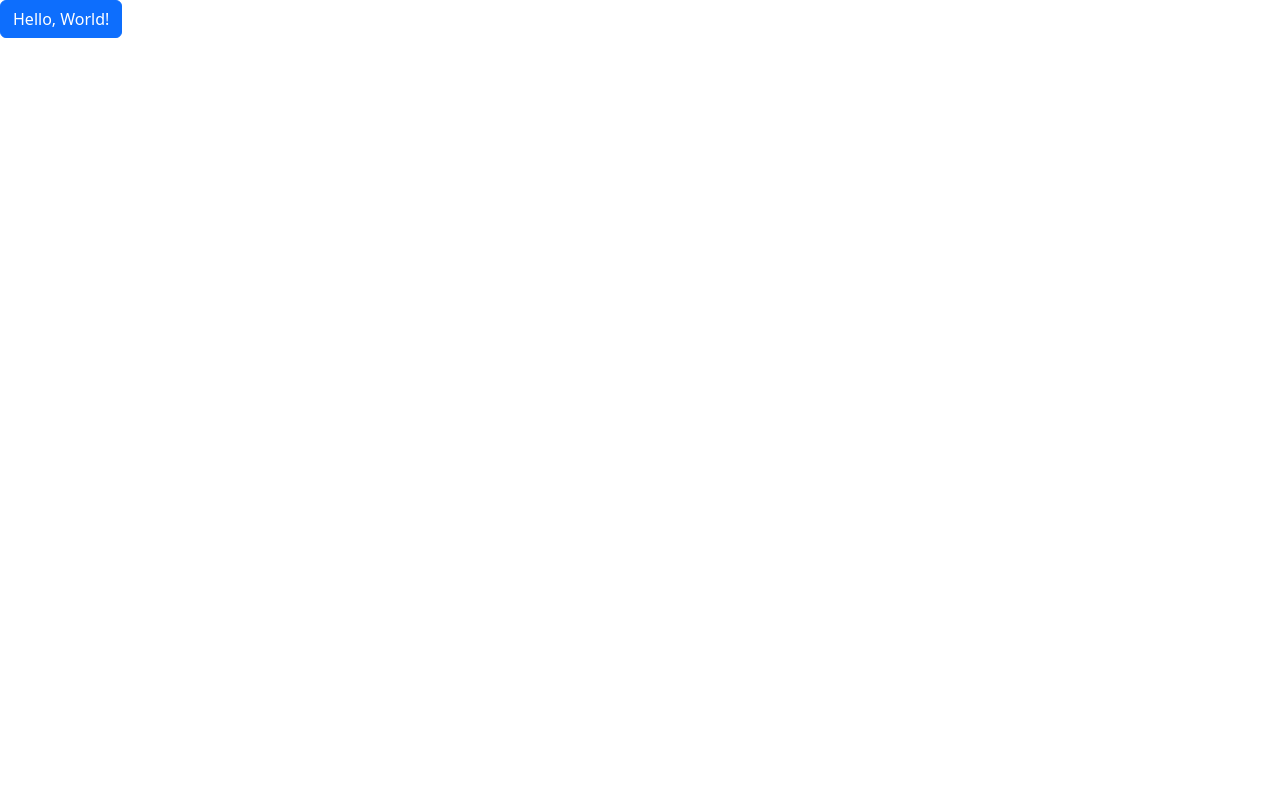
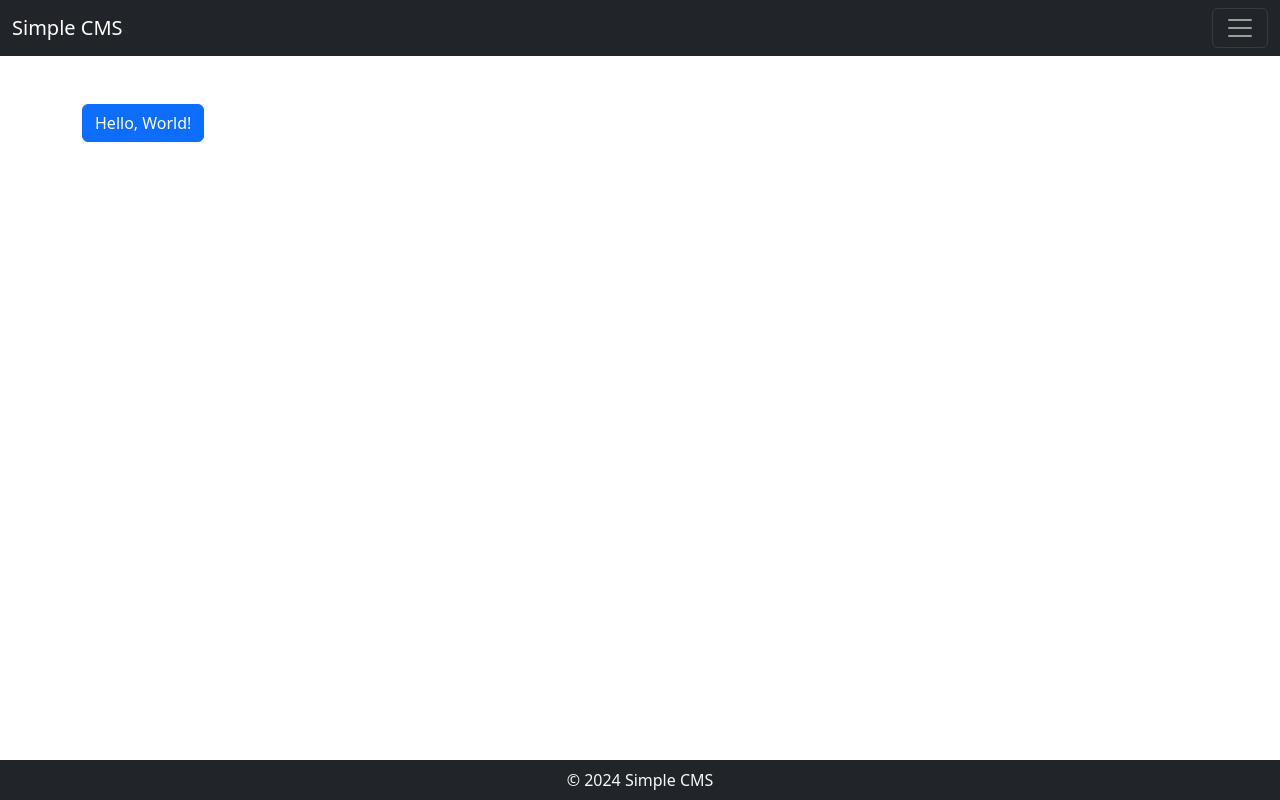
Before and after one commit to Yogurt613/simple-cms-ui, a Vue app: page / in a window 1280 px wide. Built offline with nearby package versions, Linux system fonts and the light colour scheme.

Commit message:
Add header and footer components

```diff
--- a/eslint.config.js
+++ b/eslint.config.js
@@ -6,7 +6,7 @@ export default [
   { files: ['**/*.{js,mjs,cjs,vue}'] },
   { languageOptions: { globals: globals.browser } },
   pluginJs.configs.recommended,
-  ...pluginVue.configs['flat/essential'],
+  ...pluginVue.configs['flat/recommended'],
   {
     rules: {
       'comma-dangle': ['error', 'always-multiline'],
--- a/src/App.vue
+++ b/src/App.vue
@@ -1,12 +1,21 @@
 <script setup>
+import AddFooter from './components/AppFooter.vue';
+import AddHeader from './components/AppHeader.vue';
 import HelloWorld from './components/HelloWorld.vue';
+
 </script>
 
 <template>
-  <div>
+  <AddHeader />
+  <main class="container py-5">
     <HelloWorld msg="Hello, World!" />
-  </div>
+  </main>
+  <AddFooter />
 </template>
-<style scoped>
 
+<style lang="scss" scoped>
+main {
+  margin-top: 56px;
+  margin-bottom: 40px;
+}
 </style>
--- /dev/null
+++ b/src/components/AppFooter.vue
@@ -0,0 +1,15 @@
+<script setup>
+
+</script>
+
+<template>
+  <footer class="footer py-2 bg-dark fixed-bottom text-center">
+    <span class="text-light">
+      © {{ new Date().getFullYear() }} Simple CMS
+    </span>
+  </footer>
+</template>
+
+<style lang="scss" scoped>
+
+</style>
--- /dev/null
+++ b/src/components/AppHeader.vue
@@ -0,0 +1,71 @@
+<script setup>
+
+</script>
+
+<template>
+  <nav class="navbar navbar-dark bg-dark fixed-top">
+    <div class="container-fluid">
+      <a
+        class="navbar-brand"
+        href="/"
+      >
+        Simple CMS
+      </a>
+      <button
+        class="navbar-toggler"
+        type="button"
+        data-bs-toggle="offcanvas"
+        data-bs-target="#offcanvasDarkNavbar"
+        aria-controls="offcanvasDarkNavbar"
+        aria-label="Toggle navigation"
+      >
+        <span class="navbar-toggler-icon" />
+      </button>
+      <div
+        id="offcanvasDarkNavbar"
+        class="offcanvas offcanvas-end text-bg-dark"
+        tabindex="-1"
+        aria-labelledby="offcanvasDarkNavbarLabel"
+      >
+        <div class="offcanvas-header">
+          <h5
+            id="offcanvasDarkNavbarLabel"
+            class="offcanvas-title"
+          >
+            Simple CMS
+          </h5>
+          <button
+            type="button"
+            class="btn-close btn-close-white"
+            data-bs-dismiss="offcanvas"
+            aria-label="Close"
+          />
+        </div>
+        <div class="offcanvas-body">
+          <ul class="navbar-nav justify-content-end flex-grow-1 pe-3">
+            <li class="nav-item">
+              <a
+                class="nav-link active"
+                href="/"
+              >
+                Home
+              </a>
+            </li>
+            <li class="nav-item">
+              <a
+                class="nav-link"
+                href="/about"
+              >
+                About
+              </a>
+            </li>
+          </ul>
+        </div>
+      </div>
+    </div>
+  </nav>
+</template>
+
+<style lang="scss" scoped>
+
+</style>
--- a/src/components/HelloWorld.vue
+++ b/src/components/HelloWorld.vue
@@ -1,11 +1,17 @@
 <script setup>
 defineProps({
-  msg: String,
+  msg: {
+    type: String,
+    default: '',
+  },
 });
 </script>
 
 <template>
-  <button type="button" class="btn btn-primary">
+  <button
+    type="button"
+    class="btn btn-primary"
+  >
     {{ msg }}
   </button>
 </template>
```
